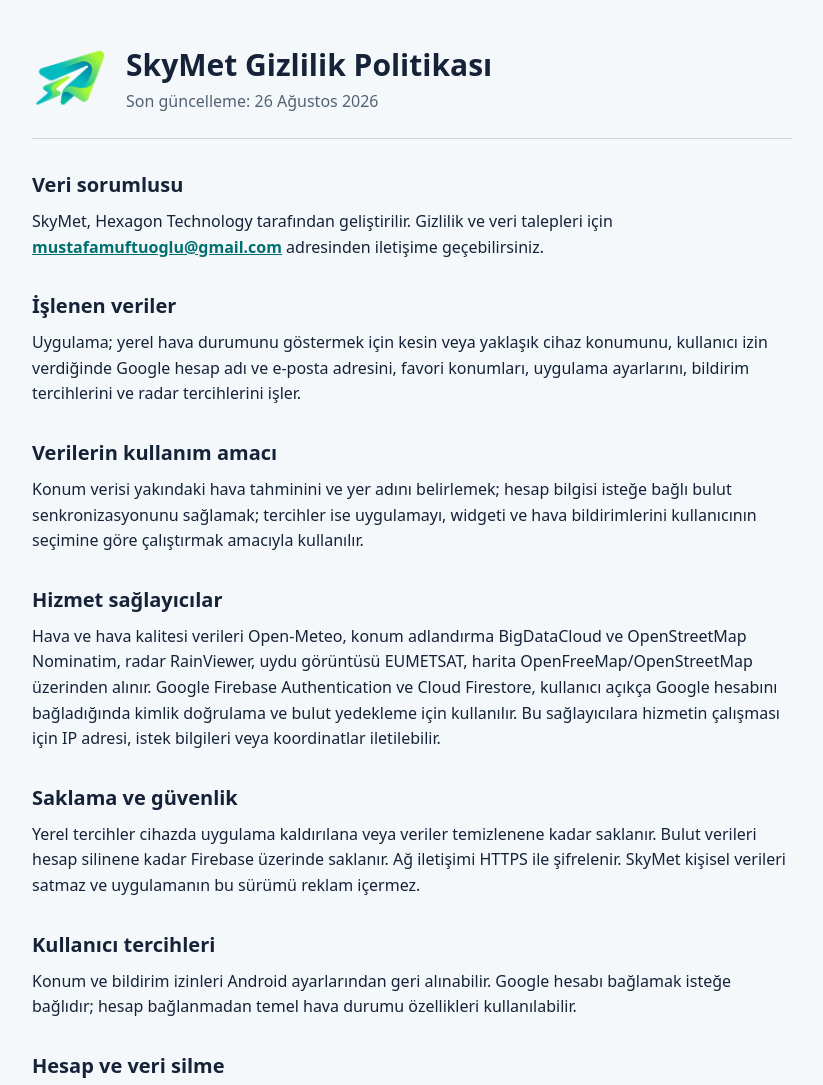
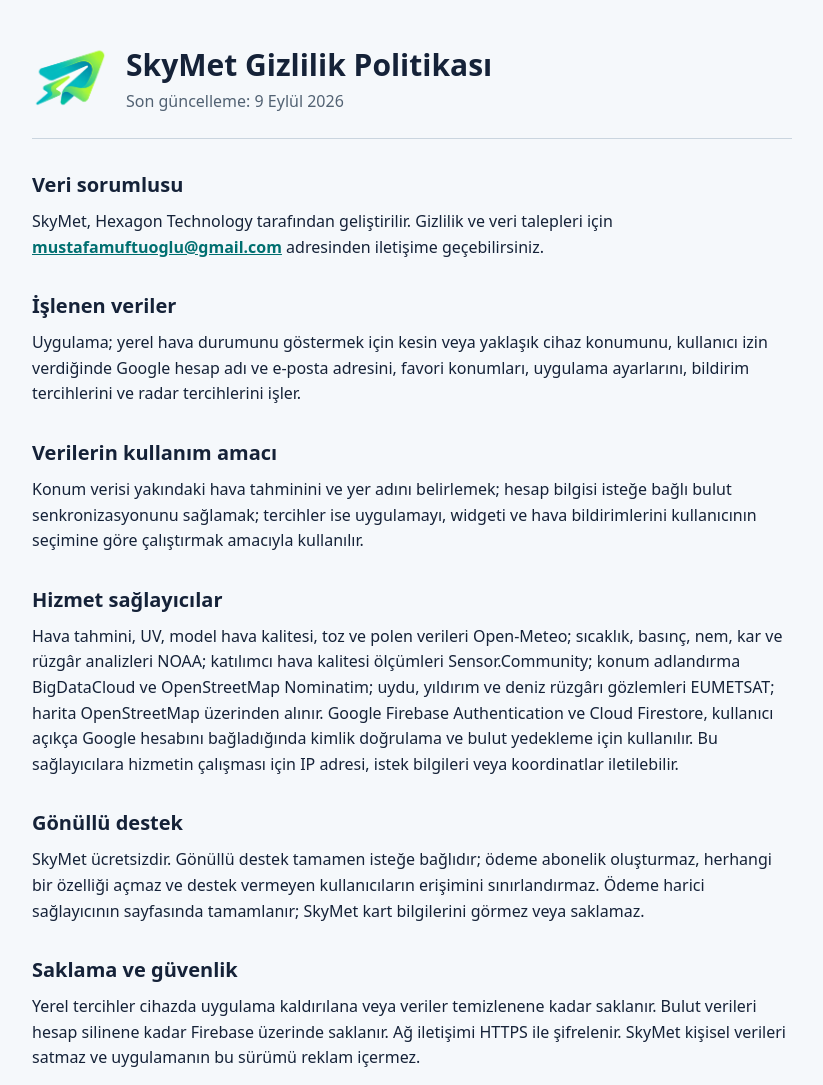
Before and after one commit to mmuftu/skymet-privacy, a plain HTML site: page index.html in a window 1280 px wide. Shown: the top 1085 px of the page, without its empty margins (228-1051 px from the left). Drawn offline with Linux system fonts and the light colour scheme.

Commit message:
değişiklik

```diff
--- a/index.html
+++ b/index.html
@@ -38,7 +38,7 @@
     <img src="app_icon.png" alt="SkyMet logosu">
     <div>
       <h1>SkyMet Gizlilik Politikası</h1>
-      <div class="meta">Son güncelleme: 26 Ağustos 2026</div>
+      <div class="meta">Son güncelleme: 9 Eylül 2026</div>
     </div>
   </header>
 
@@ -52,7 +52,10 @@
   <p>Konum verisi yakındaki hava tahminini ve yer adını belirlemek; hesap bilgisi isteğe bağlı bulut senkronizasyonunu sağlamak; tercihler ise uygulamayı, widgeti ve hava bildirimlerini kullanıcının seçimine göre çalıştırmak amacıyla kullanılır.</p>
 
   <h2>Hizmet sağlayıcılar</h2>
-  <p>Hava ve hava kalitesi verileri Open-Meteo, konum adlandırma BigDataCloud ve OpenStreetMap Nominatim, radar RainViewer, uydu görüntüsü EUMETSAT, harita OpenFreeMap/OpenStreetMap üzerinden alınır. Google Firebase Authentication ve Cloud Firestore, kullanıcı açıkça Google hesabını bağladığında kimlik doğrulama ve bulut yedekleme için kullanılır. Bu sağlayıcılara hizmetin çalışması için IP adresi, istek bilgileri veya koordinatlar iletilebilir.</p>
+  <p>Hava tahmini, UV, model hava kalitesi, toz ve polen verileri Open-Meteo; sıcaklık, basınç, nem, kar ve rüzgâr analizleri NOAA; katılımcı hava kalitesi ölçümleri Sensor.Community; konum adlandırma BigDataCloud ve OpenStreetMap Nominatim; uydu, yıldırım ve deniz rüzgârı gözlemleri EUMETSAT; harita OpenStreetMap üzerinden alınır. Google Firebase Authentication ve Cloud Firestore, kullanıcı açıkça Google hesabını bağladığında kimlik doğrulama ve bulut yedekleme için kullanılır. Bu sağlayıcılara hizmetin çalışması için IP adresi, istek bilgileri veya koordinatlar iletilebilir.</p>
+
+  <h2>Gönüllü destek</h2>
+  <p>SkyMet ücretsizdir. Gönüllü destek tamamen isteğe bağlıdır; ödeme abonelik oluşturmaz, herhangi bir özelliği açmaz ve destek vermeyen kullanıcıların erişimini sınırlandırmaz. Ödeme harici sağlayıcının sayfasında tamamlanır; SkyMet kart bilgilerini görmez veya saklamaz.</p>
 
   <h2>Saklama ve güvenlik</h2>
   <p>Yerel tercihler cihazda uygulama kaldırılana veya veriler temizlenene kadar saklanır. Bulut verileri hesap silinene kadar Firebase üzerinde saklanır. Ağ iletişimi HTTPS ile şifrelenir. SkyMet kişisel verileri satmaz ve uygulamanın bu sürümü reklam içermez.</p>
```
